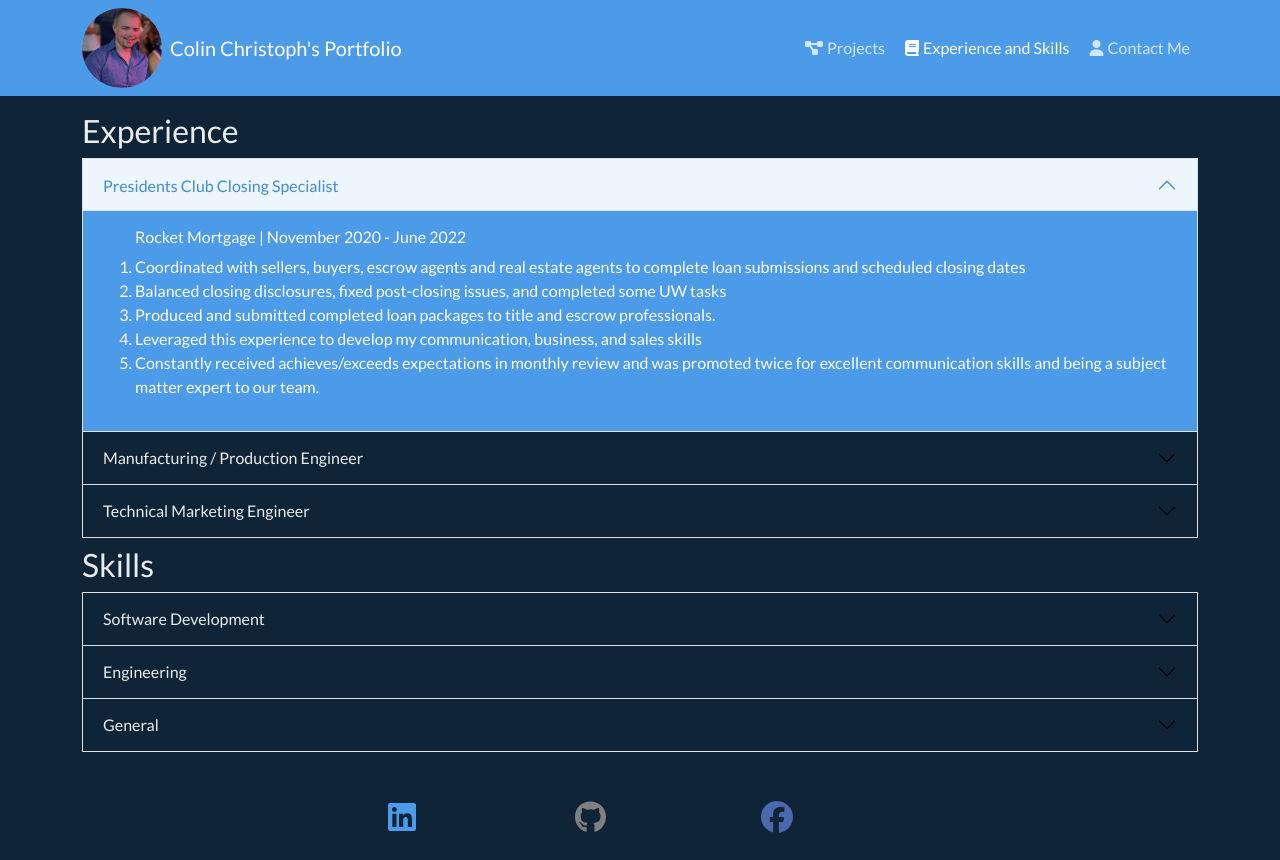
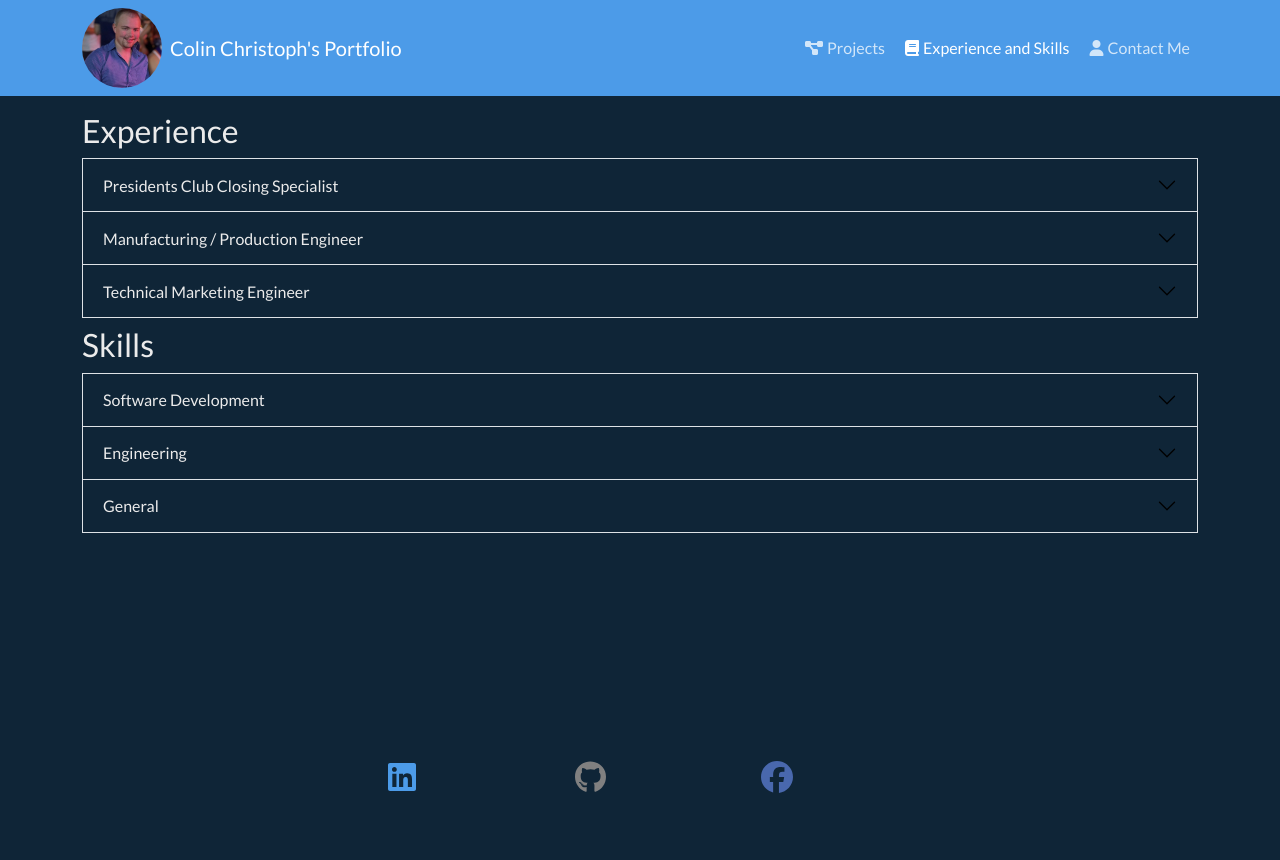
Before and after one commit to colinc27/MyReactPortfolio, a React (Create React App) app in the folder myreactportfolio/: page /experience in a window 1280 px wide. After the commit the page ends 820 px from the top, so only its background shows below. Built offline with nearby package versions, Linux system fonts and the light colour scheme.

Commit message:
Update Experience.js

```diff
--- a/myreactportfolio/src/components/Experience.js
+++ b/myreactportfolio/src/components/Experience.js
@@ -4,7 +4,7 @@ function Experience() {
   return (
     <>
       <h2>Experience</h2>
-      <Accordion defaultActiveKey={["0"]} alwaysOpen>
+      <Accordion>
         <Accordion.Item eventKey="0" className="bg-primary">
           <Accordion.Header>
             Presidents Club Closing Specialist
```
